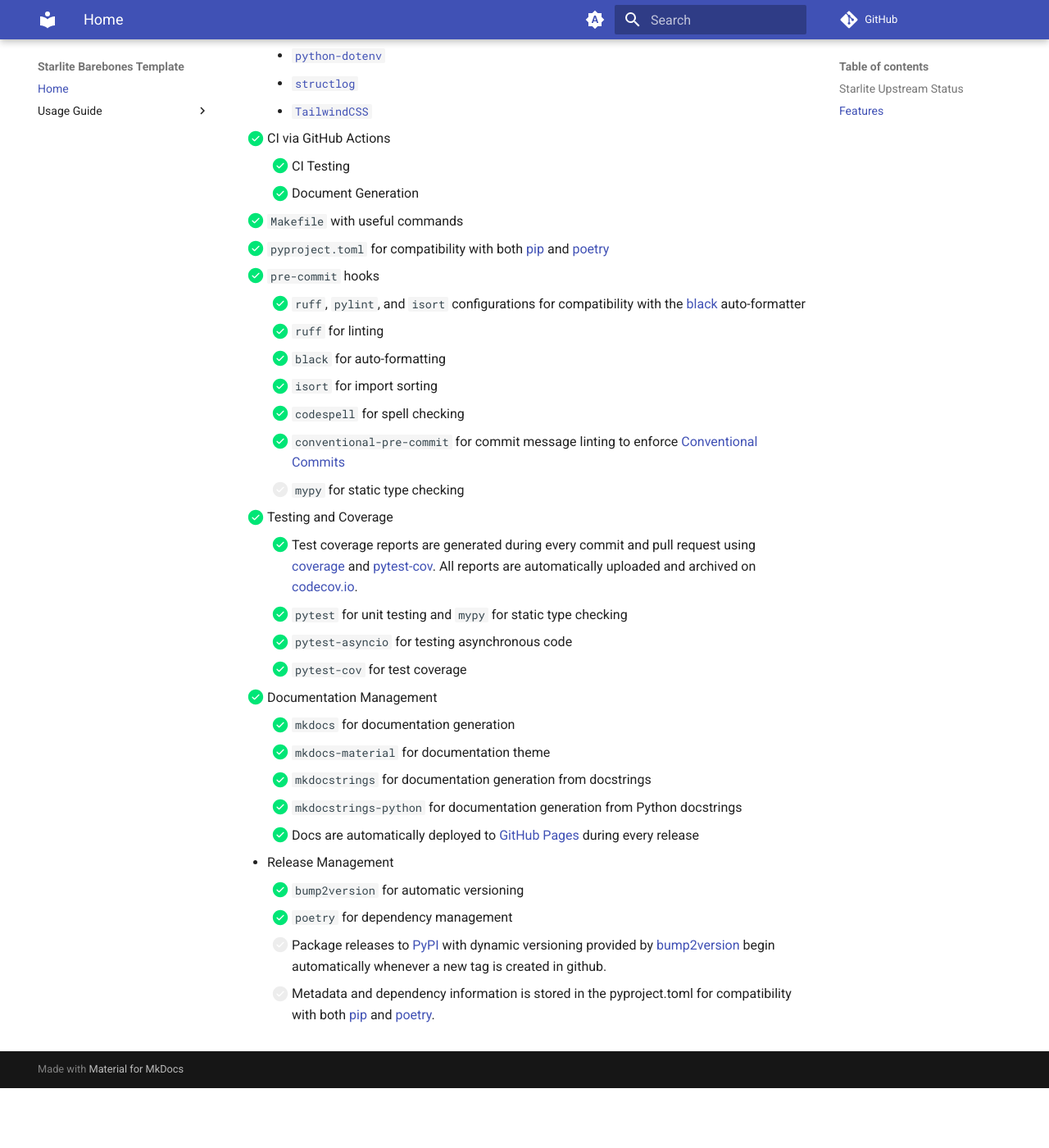
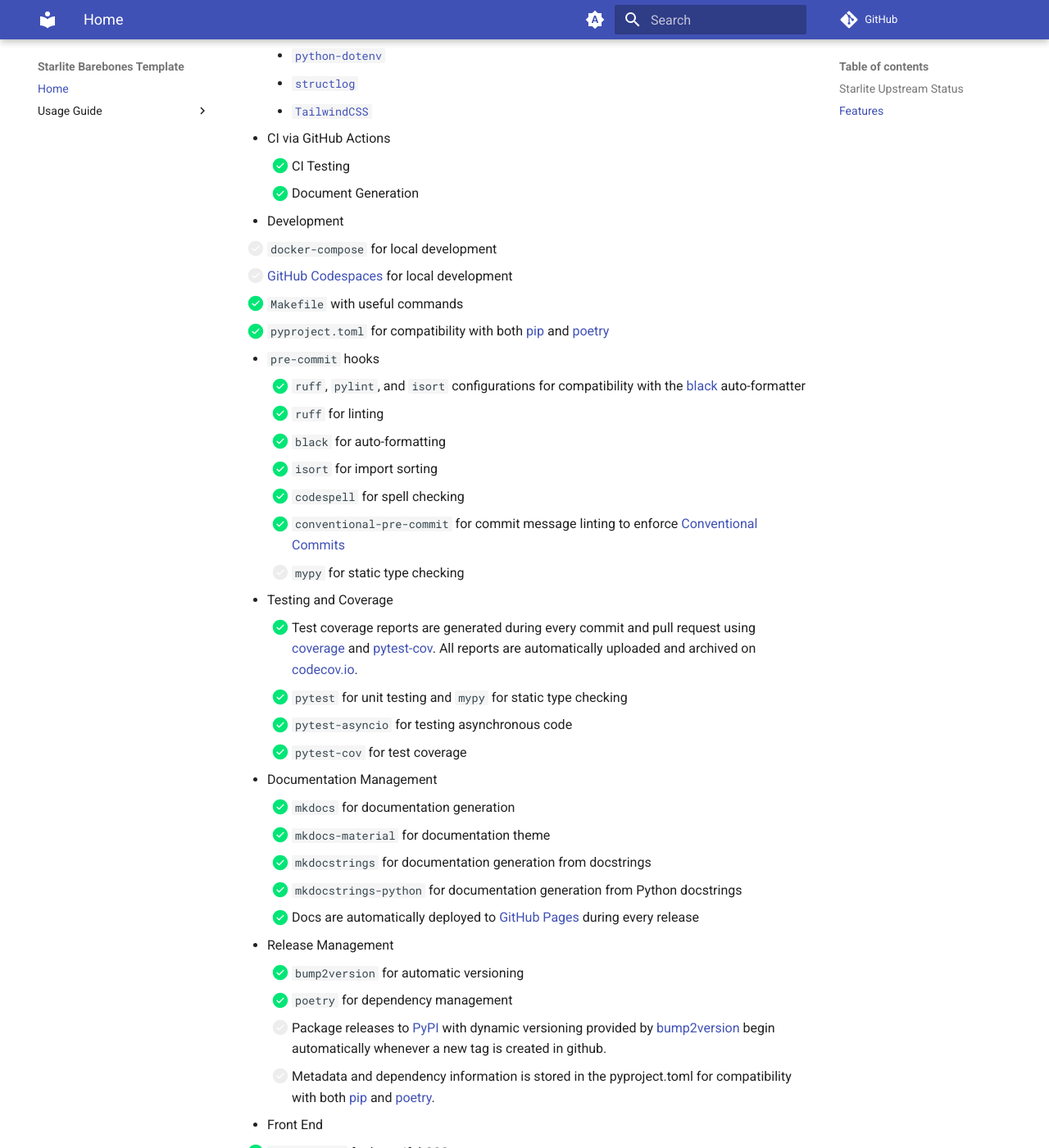
Before and after one commit to cofin/starlite-barebones-template, an MkDocs documentation site: the page built from docs/index.md, in a window 1280 px wide and 1400 px high, scrolled down 601 px. Shown: the whole window at 82% size. Built offline with MkDocs 1.6.1 and Material for MkDocs 9.7.7, drawn with Linux system fonts in a browser that asks for light colours; comment, search, counter and statistics services are not loaded; the version menu is left out; before the commit the page ends 1928 px from its top, so only the background shows below that; some of the changed text lies outside the part shown.

Commit message:
feat: document overhaul

```diff
--- a/app/__init__.py
+++ b/app/__init__.py
@@ -1,2 +1,2 @@
 # -*- coding: utf-8 -*-
-__version__ = "0.1.1"
+__version__ = "0.2.0"
--- a/docs/index.md
+++ b/docs/index.md
@@ -23,32 +23,38 @@
     * [`python-dotenv`](https://github.com/theskumar/python-dotenv)
     * [`structlog`](https://www.structlog.org/en/stable/)
     * [`TailwindCSS`](https://tailwindcss.com/)
-- [x] CI via GitHub Actions
+- CI via GitHub Actions
     - [x] CI Testing
     - [x] Document Generation
-- [x] `Makefile` with useful commands
-- [x] `pyproject.toml` for compatibility with both [pip](https://pip.pypa.io/en/stable/) and [poetry](https://python-poetry.org/docs/)
-- [x] `pre-commit` hooks
-    - [x] `ruff`, `pylint`, and `isort` configurations for compatibility with the [black](https://black.readthedocs.io/en/stable/) auto-formatter
-    - [x] `ruff` for linting
-    - [x] `black` for auto-formatting
-    - [x] `isort` for import sorting
-    - [x] `codespell` for spell checking
-    - [x] `conventional-pre-commit` for commit message linting to enforce [Conventional Commits](https://www.conventionalcommits.org/en/v1.0.0/)
-    - [ ] `mypy` for static type checking
-- [x] Testing and Coverage
-    - [x] Test coverage reports are generated during every commit and pull request using [coverage](https://coverage.readthedocs.io/en/6.4.1/) and [pytest-cov](https://pytest-cov.readthedocs.io/en/latest/). All reports are automatically uploaded and archived on [codecov.io](https://about.codecov.io/).
-    - [x] `pytest` for unit testing and `mypy` for static type checking
-    - [x] `pytest-asyncio` for testing asynchronous code
-    - [x] `pytest-cov` for test coverage
-- [x] Documentation Management
-    - [x] `mkdocs` for documentation generation
-    - [x] `mkdocs-material` for documentation theme
-    - [x] `mkdocstrings` for documentation generation from docstrings
-    - [x] `mkdocstrings-python` for documentation generation from Python docstrings
-    - [x] Docs are automatically deployed to [GitHub Pages](https://docs.github.com/en/pages) during every release
-- Release Management
-    - [x] `bump2version` for automatic versioning
-    - [x] `poetry` for dependency management
-    - [ ] Package releases to [PyPI](https://pypi.org/) with dynamic versioning provided by [bump2version](https://github.com/c4urself/bump2version) begin automatically whenever a new tag is created in github.
-    - [ ] Metadata and dependency information is stored in the pyproject.toml for compatibility with both [pip](https://pip.pypa.io/en/stable/) and [poetry](https://python-poetry.org/docs/).
+- Development
+  - [ ] `docker-compose` for local development
+  - [ ] [GitHub Codespaces](https://github.com/features/codespaces) for local development
+  - [x] `Makefile` with useful commands
+  - [x] `pyproject.toml` for compatibility with both [pip](https://pip.pypa.io/en/stable/) and [poetry](https://python-poetry.org/docs/)
+  - `pre-commit` hooks
+      - [x] `ruff`, `pylint`, and `isort` configurations for compatibility with the [black](https://black.readthedocs.io/en/stable/) auto-formatter
+      - [x] `ruff` for linting
+      - [x] `black` for auto-formatting
+      - [x] `isort` for import sorting
+      - [x] `codespell` for spell checking
+      - [x] `conventional-pre-commit` for commit message linting to enforce [Conventional Commits](https://www.conventionalcommits.org/en/v1.0.0/)
+      - [ ] `mypy` for static type checking
+  - Testing and Coverage
+      - [x] Test coverage reports are generated during every commit and pull request using [coverage](https://coverage.readthedocs.io/en/6.4.1/) and [pytest-cov](https://pytest-cov.readthedocs.io/en/latest/). All reports are automatically uploaded and archived on [codecov.io](https://about.codecov.io/).
+      - [x] `pytest` for unit testing and `mypy` for static type checking
+      - [x] `pytest-asyncio` for testing asynchronous code
+      - [x] `pytest-cov` for test coverage
+  - Documentation Management
+      - [x] `mkdocs` for documentation generation
+      - [x] `mkdocs-material` for documentation theme
+      - [x] `mkdocstrings` for documentation generation from docstrings
+      - [x] `mkdocstrings-python` for documentation generation from Python docstrings
+      - [x] Docs are automatically deployed to [GitHub Pages](https://docs.github.com/en/pages) during every release
+  - Release Management
+      - [x] `bump2version` for automatic versioning
+      - [x] `poetry` for dependency management
+      - [ ] Package releases to [PyPI](https://pypi.org/) with dynamic versioning provided by [bump2version](https://github.com/c4urself/bump2version) begin automatically whenever a new tag is created in github.
+      - [ ] Metadata and dependency information is stored in the pyproject.toml for compatibility with both [pip](https://pip.pypa.io/en/stable/) and [poetry](https://python-poetry.org/docs/).
+- Front End
+  - [x] `tailwindcss` for beautiful CSS
+  - [x] `Jinja2` for templating
--- a/pyproject.toml
+++ b/pyproject.toml
@@ -1,6 +1,6 @@
 [tool.poetry]
 name = "starlite-barebones-template"
-version = "0.1.1"
+version = "0.2.0"
 description = "Starlite API barebones template project"
 authors = ["Jacob Coffee <jacob@z7x.org>"]
 license = "Apache-2.0"
```
Also changed, not shown: .bumpversion.cfg.
